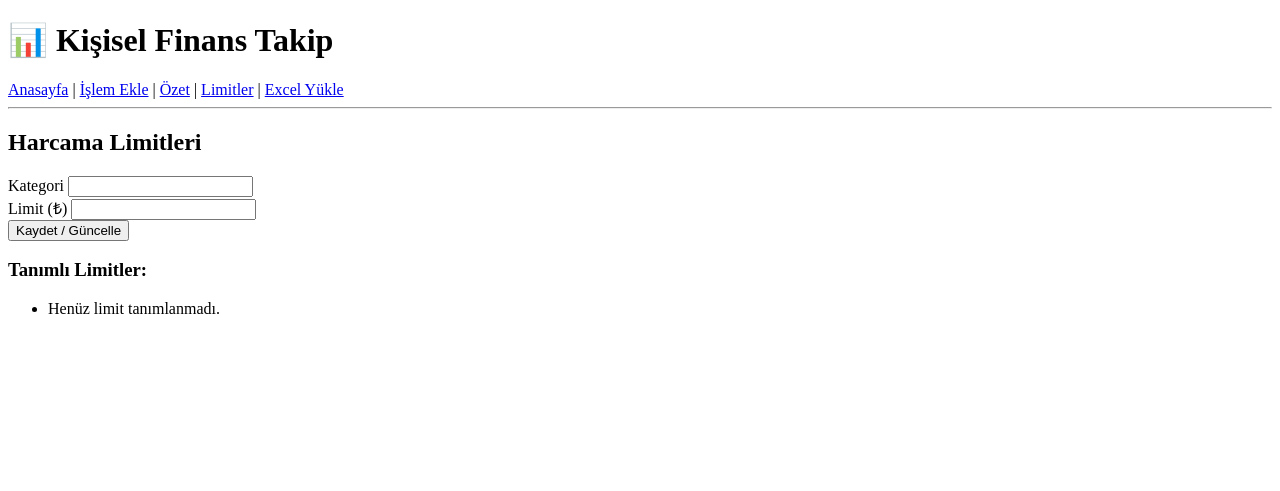
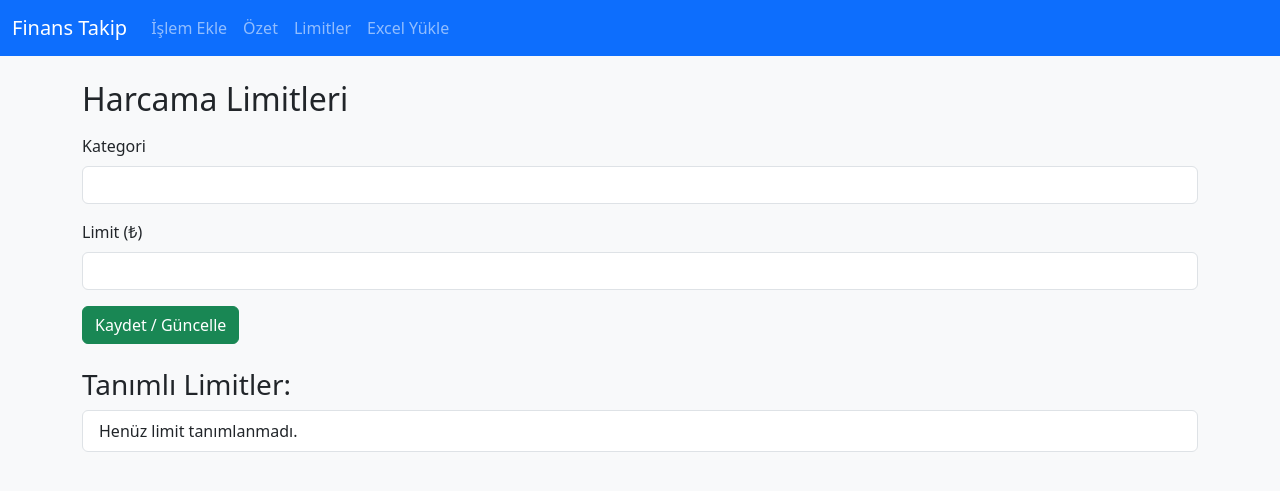
Before and after one commit to ErdemOzbaykus/finance_tracker, a Flask app: page /limits in a window 1280 px wide. Shown: the top 491 px of the page. Run offline with Flask 3, Linux system fonts and the light colour scheme; some libraries are stand-ins or nearby versions.

Commit message:
some fixes

```diff
--- a/app/forms.py
+++ b/app/forms.py
@@ -15,5 +15,7 @@ class LimitForm(FlaskForm):
     submit = SubmitField('Kaydet / Güncelle')
 
 class UploadForm(FlaskForm):
-    file = FileField('Excel Dosyası (.xlsx, .csv)', validators=[FileAllowed(['xlsx', 'csv'], 'Sadece Excel dosyası!')])
+    file = FileField('Excel Dosyası (.xlsx, .xls, .csv)', validators=[
+        FileAllowed(['xls', 'xlsx', 'csv'], 'Sadece Excel dosyası yükleyebilirsiniz.')
+    ])
     submit = SubmitField('Yükle')
--- a/app/routes.py
+++ b/app/routes.py
@@ -1,3 +1,5 @@
+import matplotlib
+matplotlib.use('Agg')
 from flask import Blueprint, render_template, redirect, url_for, flash, request, current_app
 from .forms import TransactionForm, LimitForm, UploadForm
 from .models import Transaction, Limit
@@ -51,15 +53,34 @@ def set_limit():
 def upload():
     form = UploadForm()
     if form.validate_on_submit():
+        print("✅ Form gönderildi.")
         file = form.file.data
+        print(f"📄 Dosya adı: {file.filename}")
         filename = secure_filename(file.filename)
         filepath = os.path.join(current_app.config['UPLOAD_FOLDER'], filename)
+
+        # Eksikse uploads klasörünü oluştur
+        if not os.path.exists(current_app.config['UPLOAD_FOLDER']):
+            os.makedirs(current_app.config['UPLOAD_FOLDER'])
+
         file.save(filepath)
+        print(f"📂 Kaydedilen yol: {filepath}")
+        try:
+            # xls için engine belirt
+            if filename.endswith('.xls'):
+                df = pd.read_excel(filepath, engine='xlrd')
+            else:
+                df = pd.read_excel(filepath)
 
-        try:
-            df = pd.read_excel(filepath) if filename.endswith('.xlsx') else pd.read_csv(filepath)
-            df['Tarih'] = pd.to_datetime(df['Tarih'])
-            df['Tutar'] = df['Tutar'].astype(float)
+            required_cols = ['Tarih', 'Açıklama', 'Tutar']
+            for col in required_cols:
+                if col not in df.columns:
+                    raise ValueError(f"'{col}' sütunu eksik!")
+
+            df['Tarih'] = pd.to_datetime(df['Tarih'], errors='coerce')
+            df['Tutar'] = pd.to_numeric(df['Tutar'], errors='coerce')
+            df = df.dropna(subset=['Tarih', 'Tutar'])
+
             df['Tür'] = df['Tutar'].apply(lambda x: 'gelir' if x > 0 else 'gider')
             df['Kategori'] = df['Açıklama'].fillna('diğer').str.lower()
 
@@ -76,7 +97,7 @@ def upload():
             return redirect(url_for('main.summary'))
 
         except Exception as e:
-            flash(f"Hata: {e}", "danger")
+            flash(f"Yükleme hatası: {e}", "danger")
 
     return render_template('upload.html', form=form)
 
@@ -88,7 +109,8 @@ def summary():
 
     warnings = []
     for limit in Limit.query.all():
-        total = db.session.query(func.sum(Transaction.amount)).filter_by(type='gider', category=limit.category).scalar() or 0
+        total = db.session.query(func.sum(Transaction.amount))\
+            .filter_by(type='gider', category=limit.category).scalar() or 0
         if total > limit.limit:
             warnings.append(f"⚠️ {limit.category} harcaması limiti ({limit.limit}₺) aştı: {total}₺")
 
@@ -125,5 +147,10 @@ def summary():
         buf2.seek(0)
         category_plot = base64.b64encode(buf2.read()).decode('utf-8')
 
-    return render_template('summary.html', income=income, expense=expense, balance=balance,
-                           warnings=warnings, monthly_plot=monthly_plot, category_plot=category_plot)
+    return render_template('summary.html',
+                           income=income,
+                           expense=expense,
+                           balance=balance,
+                           warnings=warnings,
+                           monthly_plot=monthly_plot,
+                           category_plot=category_plot)
--- a/app/templates/base.html
+++ b/app/templates/base.html
@@ -4,25 +4,57 @@
 <html lang="tr">
   <head>
     <meta charset="UTF-8" />
+    <meta name="viewport" content="width=device-width, initial-scale=1.0" />
     <title>Finans Takip</title>
+    <link
+      href="https://cdn.jsdelivr.net/npm/bootstrap@5.3.2/dist/css/bootstrap.min.css"
+      rel="stylesheet"
+    />
   </head>
-  <body>
-    <h1>📊 Kişisel Finans Takip</h1>
-    <nav>
-      <a href="{{ url_for('main.index') }}">Anasayfa</a> |
-      <a href="{{ url_for('main.add_transaction') }}">İşlem Ekle</a> |
-      <a href="{{ url_for('main.summary') }}">Özet</a> |
-      <a href="{{ url_for('main.set_limit') }}">Limitler</a> |
-      <a href="{{ url_for('main.upload') }}">Excel Yükle</a>
+  <body class="bg-light text-dark">
+    <nav class="navbar navbar-expand-lg navbar-dark bg-primary">
+      <div class="container-fluid">
+        <a class="navbar-brand" href="{{ url_for('main.index') }}"
+          >Finans Takip</a
+        >
+        <div class="collapse navbar-collapse">
+          <ul class="navbar-nav me-auto mb-2 mb-lg-0">
+            <li class="nav-item">
+              <a class="nav-link" href="{{ url_for('main.add_transaction') }}"
+                >İşlem Ekle</a
+              >
+            </li>
+            <li class="nav-item">
+              <a class="nav-link" href="{{ url_for('main.summary') }}">Özet</a>
+            </li>
+            <li class="nav-item">
+              <a class="nav-link" href="{{ url_for('main.set_limit') }}"
+                >Limitler</a
+              >
+            </li>
+            <li class="nav-item">
+              <a class="nav-link" href="{{ url_for('main.upload') }}"
+                >Excel Yükle</a
+              >
+            </li>
+          </ul>
+        </div>
+      </div>
     </nav>
-    <hr />
+
+    <div class="container mt-4">
       {% with messages = get_flashed_messages(with_categories=true) %} {% if
       messages %}
-    <ul>
+      <div class="alert alert-info">
+        <ul class="mb-0">
           {% for category, message in messages %}
-      <li><strong>{{ category }}:</strong> {{ message }}</li>
+          <li><strong>{{ category.title() }}:</strong> {{ message }}</li>
           {% endfor %}
         </ul>
+      </div>
       {% endif %} {% endwith %} {% block content %}{% endblock %}
+    </div>
+
+    <script src="https://cdn.jsdelivr.net/npm/bootstrap@5.3.2/dist/js/bootstrap.bundle.min.js"></script>
   </body>
 </html>
--- a/app/templates/index.html
+++ b/app/templates/index.html
@@ -1,6 +1,8 @@
 <!-- @format -->
 
 {% extends 'base.html' %} {% block content %}
-<h2>Hoş Geldin!</h2>
-<p>Bu uygulama ile gelir ve giderlerini takip edebilirsin.</p>
+<div class="text-center">
+  <h2 class="mb-4">Hoş Geldin!</h2>
+  <p>Bu uygulama ile gelir ve giderlerini takip edebilirsin.</p>
+</div>
 {% endblock %}
--- a/app/templates/limits.html
+++ b/app/templates/limits.html
@@ -2,18 +2,25 @@
 
 {% extends 'base.html' %} {% block content %}
 <h2>Harcama Limitleri</h2>
-<form method="POST">
-  {{ form.hidden_tag() }} {{ form.category.label }} {{ form.category() }}<br />
-  {{ form.limit.label }} {{ form.limit() }}<br />
-  {{ form.submit() }}
+<form method="POST" class="mt-3">
+  {{ form.hidden_tag() }}
+  <div class="mb-3">
+    {{ form.category.label(class="form-label") }} {{
+    form.category(class="form-control") }}
+  </div>
+  <div class="mb-3">
+    {{ form.limit.label(class="form-label") }} {{
+    form.limit(class="form-control") }}
+  </div>
+  {{ form.submit(class="btn btn-success") }}
 </form>
 
-<h3>Tanımlı Limitler:</h3>
-<ul>
+<h3 class="mt-4">Tanımlı Limitler:</h3>
+<ul class="list-group">
   {% for limit in limits %}
-  <li>{{ limit.category }}: {{ limit.limit }} ₺</li>
+  <li class="list-group-item">{{ limit.category }}: {{ limit.limit }} ₺</li>
   {% else %}
-  <li>Henüz limit tanımlanmadı.</li>
+  <li class="list-group-item">Henüz limit tanımlanmadı.</li>
   {% endfor %}
 </ul>
 {% endblock %}
--- a/requirements.txt
+++ b/requirements.txt
@@ -19,6 +19,7 @@ pandas==2.2.3
 pillow==11.2.1
 pyparsing==3.2.3
 python-dateutil==2.9.0.post0
+python-dotenv==1.1.0
 pytz==2025.2
 six==1.17.0
 SQLAlchemy==2.0.40
@@ -26,3 +27,4 @@ typing_extensions==4.13.2
 tzdata==2025.2
 Werkzeug==3.1.3
 WTForms==3.2.1
+xlrd==2.0.1
```
Also changed, not shown: app/templates/add_transaction.html (+15 -5 lines), app/templates/summary.html (+22 -13 lines), app/templates/upload.html (+10 -3 lines). Lines whose indentation alone changed are shown as unchanged.
